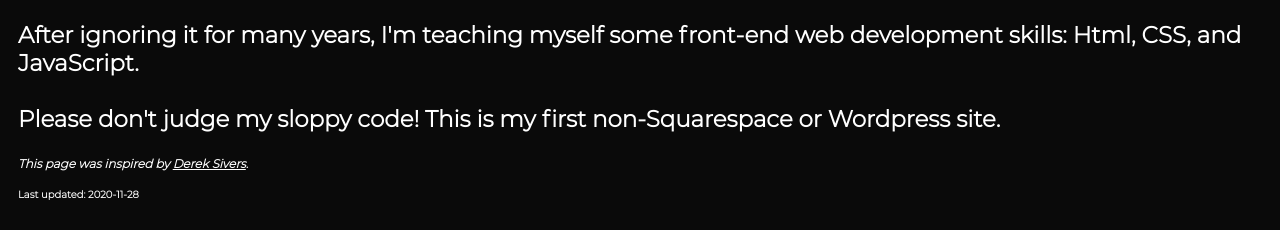
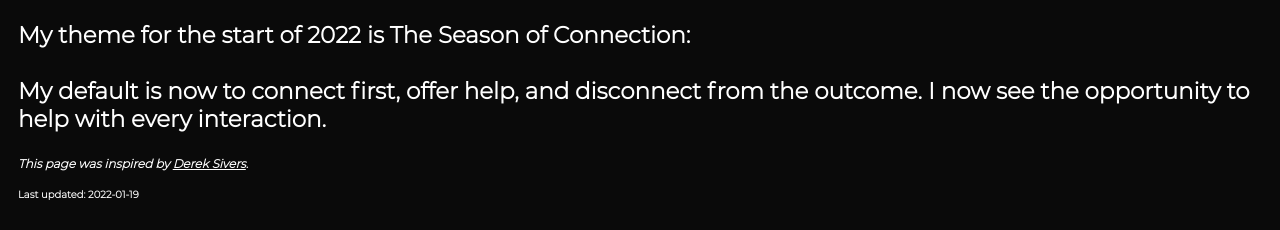
Before and after one commit to KBConsulting/kbroeren, a plain HTML site: page now.html in a window 1280 px wide. Shown: the part 179-409 px from the top of the page. Drawn offline with Linux system fonts and the light colour scheme.

Commit message:
updating Now

```diff
--- a/now.html
+++ b/now.html
@@ -20,7 +20,7 @@
   </navbar>
   <main>
     <h1>What I'm Doing Now</h1>
-    <h3 class="uppertext">After ignoring it for many years, I'm teaching myself some front-end web development skills: Html, CSS, and JavaScript.<br><br>Please don't judge my sloppy code! This is my first non-Squarespace or Wordpress site.</h3>
+    <h3 class="uppertext">My theme for the start of 2022 is The Season of Connection:<br><br>My default is now to connect first, offer help, and disconnect from the outcome. I now see the opportunity to help with every interaction.</h3>
 <!-- <ul class="figure-list">
     <figure =class="item">
       <a class="no-ul" href="https://kbconsulting-llc.com/">
@@ -35,7 +35,7 @@
       </a>
 </ul> -->
     <h4>This page was inspired by <a href="https://sivers.org/nowff">Derek Sivers</a>.</h4>
-    <h5>Last updated:  2020-11-28</h5>
+    <h5>Last updated:  2022-01-19</h5>
   </main>
 
   <socialNavBar>
```
Also changed, not shown: 1 other file.
